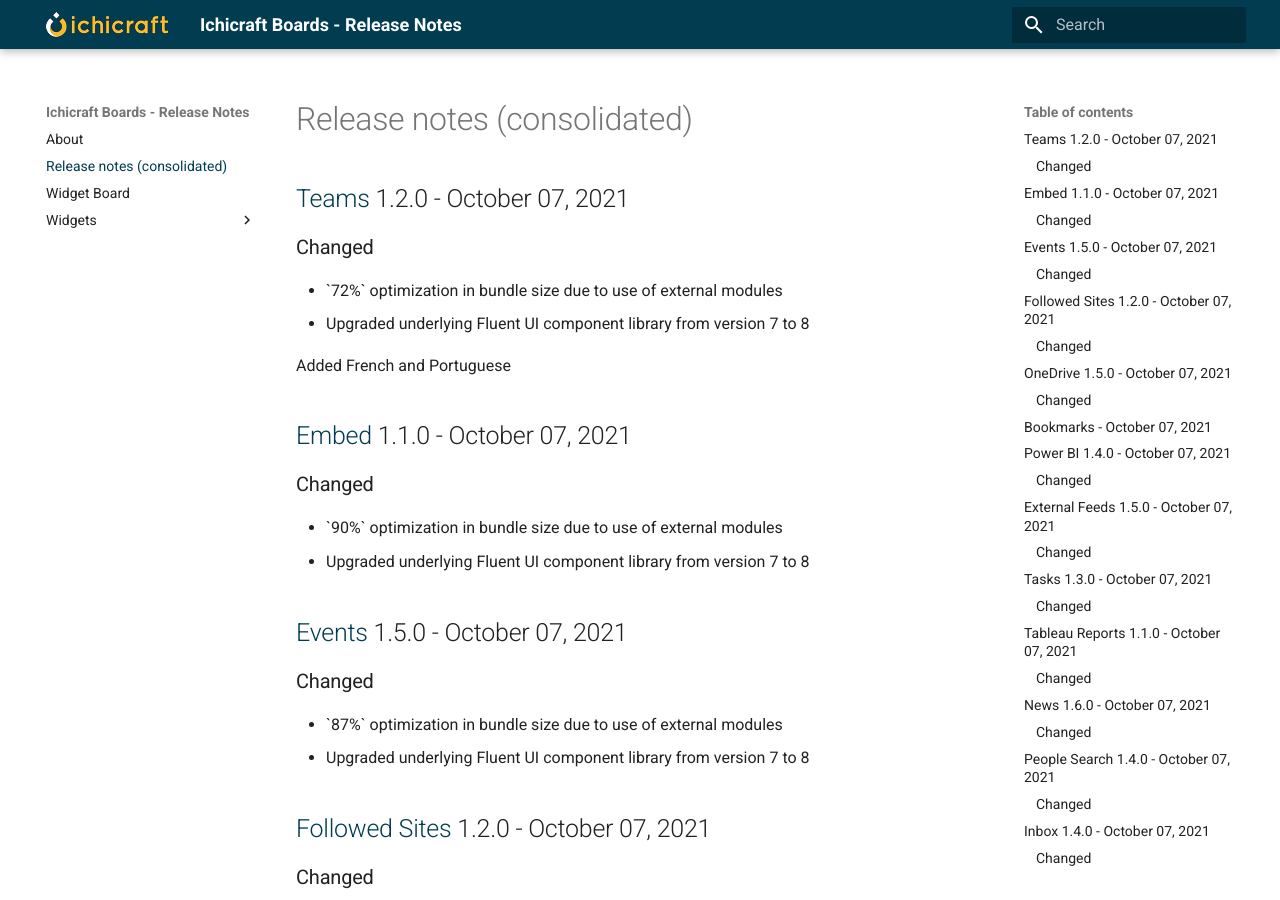
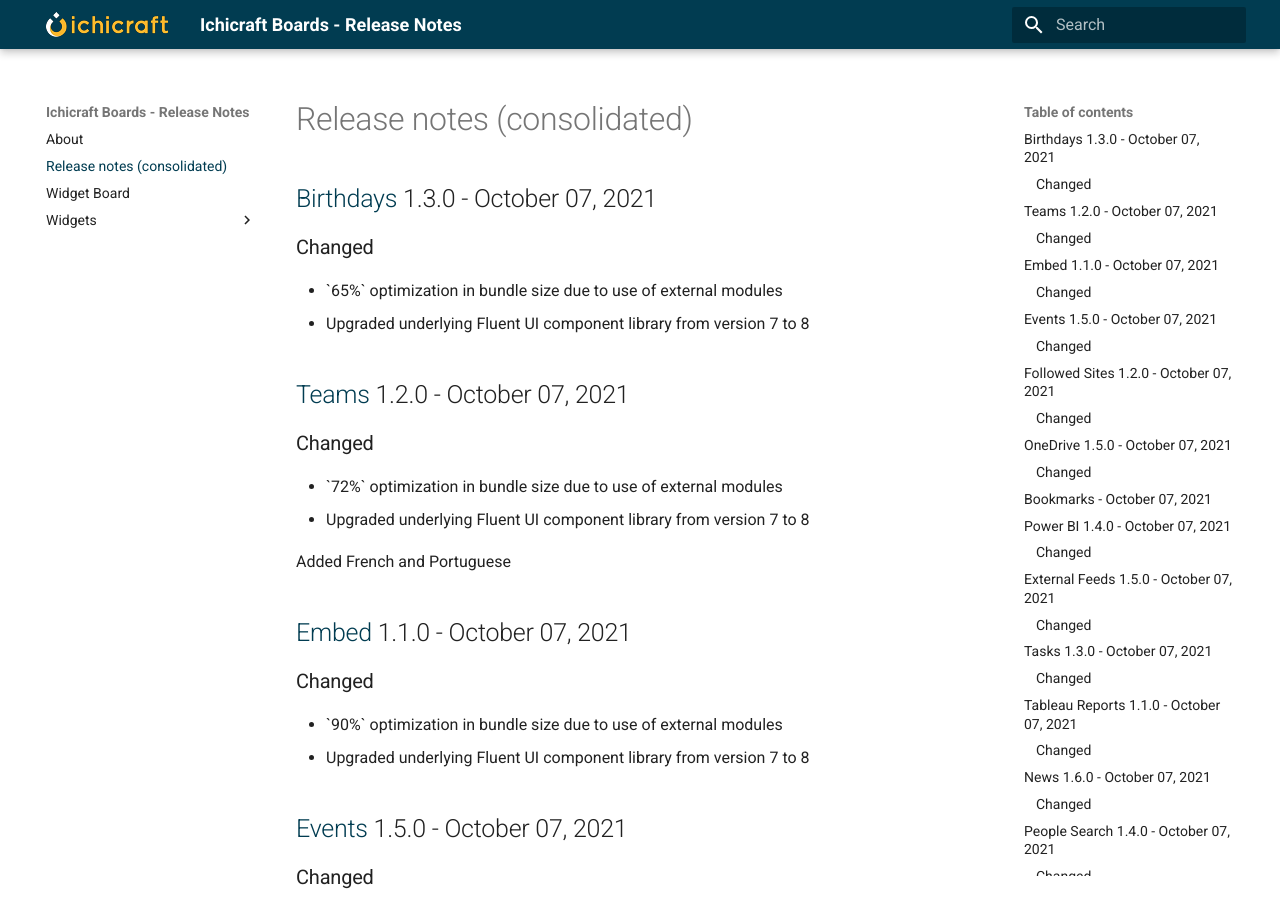
Before and after one commit to ichicraft/widgets-docs, an MkDocs documentation site: the page built from docs/Release-notes-(consolidated).md, in a window 1280 px wide and 900 px high. Built offline with MkDocs 1.6.1 and Material for MkDocs 9.7.7, drawn with Linux system fonts in a browser that asks for light colours.

Commit message:
Release notes updated by BuildService

```diff
--- a/docs/Release-notes-(consolidated).md
+++ b/docs/Release-notes-(consolidated).md
@@ -1,3 +1,9 @@
+## [Birthdays](./Widgets/Birthdays.md) 1.3.0 - October 07, 2021
+
+### Changed
+- &#x60;65%&#x60; optimization in bundle size due to use of external modules
+- Upgraded underlying Fluent UI component library from version 7 to 8
+
 ## [Teams](./Widgets/Teams.md) 1.2.0 - October 07, 2021
 
 ### Changed
```
Also changed, not shown: docs/Widgets/Birthdays.md (+6 -0 lines).
